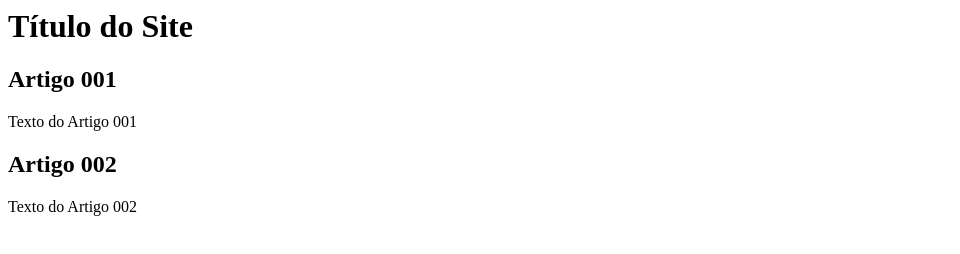
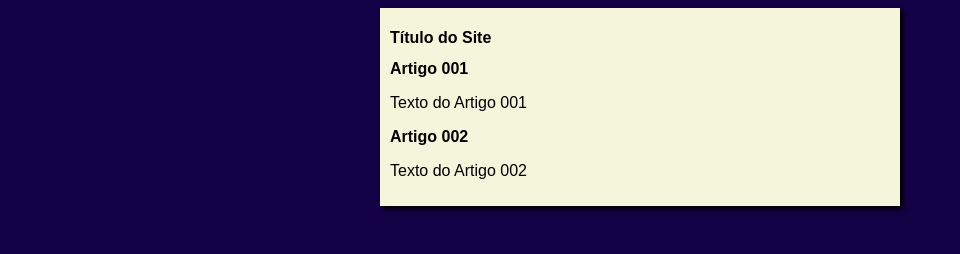
Before and after one commit to vandersann/Projeto-Site, a plain HTML site: page index.html in a window 1280 px wide. Shown: the whole page, without its empty margins (0-960 px from the left). Drawn offline with Linux system fonts and the light colour scheme.

Commit message:
Adicionando estilo
Inicio das atividades do designer do site. TESTE 1

```diff
--- /dev/null
+++ b/estilos/style.css
@@ -0,0 +1,16 @@
+*{
+    font-family: Arial, Helvetica, sans-serif;
+    font-size: 16px;
+}
+
+body {
+    background-color:rgb(20, 2, 70);
+}
+
+main {
+background-color: beige;
+width: 500px;
+margin: auto;
+padding: 10px;
+box-shadow: 3px 3px 5px black;
+}
--- a/index.html
+++ b/index.html
@@ -4,6 +4,7 @@
     <meta charset="UTF-8">
     <meta name="viewport" content="width=device-width, initial-scale=1.0">
     <title>Título do Site</title>
+    <link rel="stylesheet" href="estilos/style.css">
 </head>
 <body>
     <main>
```
